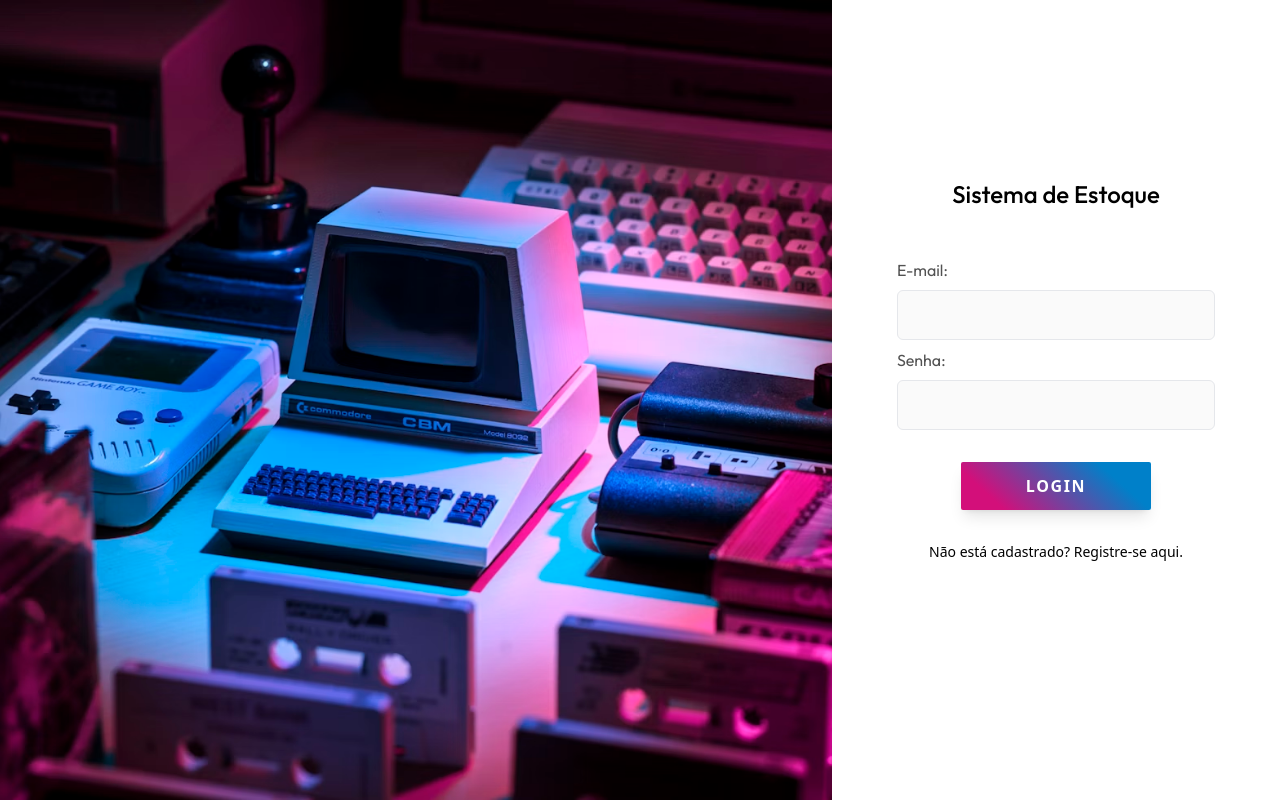
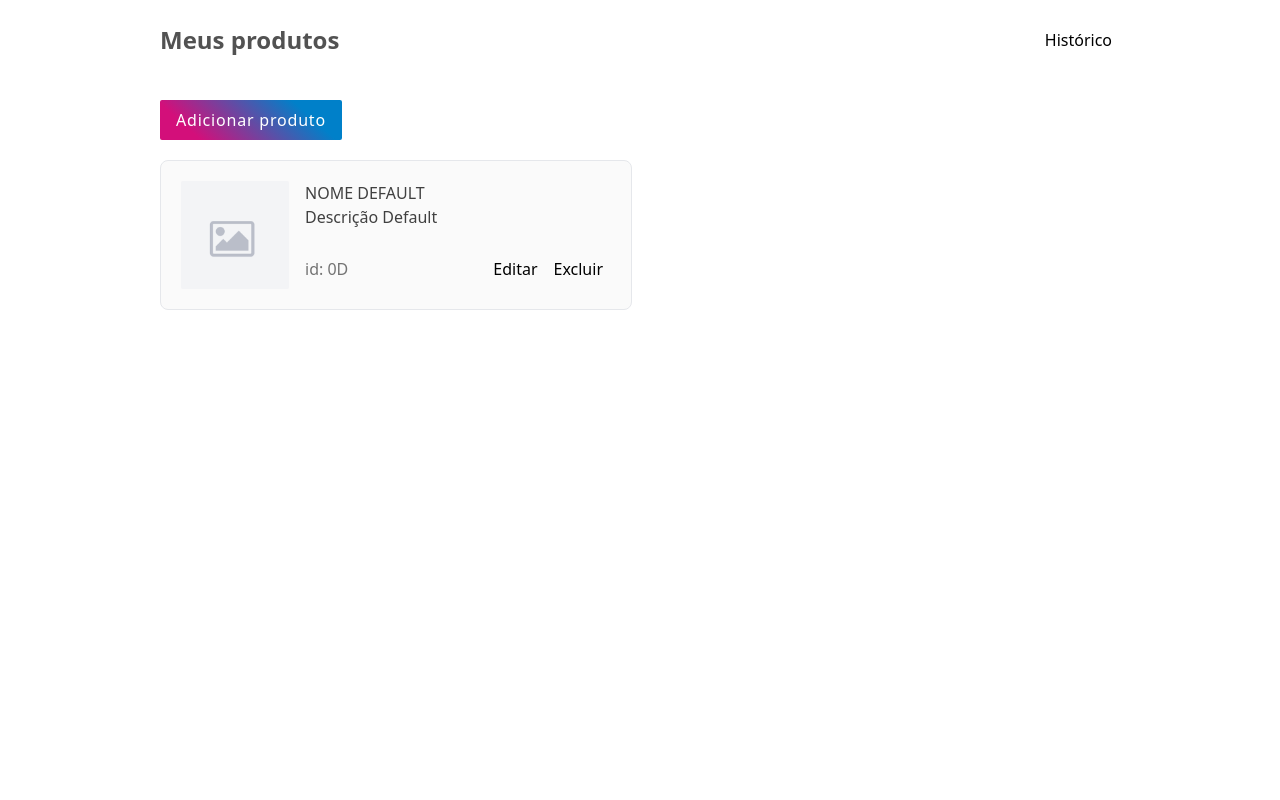
Before and after one commit to ablemosjr/mindgroup-frontend, a React (Vite) app: page /products in a window 1280 px wide. Before the commit this address led to /home. Built offline with nearby package versions, Linux system fonts and the light colour scheme.

Commit message:
feat: button and product card component, products page styles

```diff
--- a/src/App.tsx
+++ b/src/App.tsx
@@ -12,9 +12,10 @@ const App: React.FC = () => {
       <Routes>
         <Route path="/home" element={<Homepage />} />
         <Route element={<ProtectedRoute />}>
-          <Route path="/products" element={<Dashboard />} />
+          {/* <Route path="/products" element={<Dashboard />} /> */}
           <Route path="*" element={<Homepage />} />
         </Route>
+        <Route path="/products" element={<Dashboard />} />
       </Routes>
     </AuthProvider>
   )
--- /dev/null
+++ b/src/components/CardProduct.tsx
@@ -0,0 +1,26 @@
+import imageDefault from '../assets/imageDefault.png';
+import LinkButton from './LinkButton';
+
+const CardProduct: React.FC = () => {
+  return (
+    <div className="flex flex-col p-5 bg-neutral-50 border outline-neutral-600 rounded-lg min-[475px]:flex-row min-[475px]:h-[150px]">
+      <img className="rounded-sm min-[475px]:h-full" src={imageDefault} alt="Imagem não carregada" />
+      <div className="flex flex-col justify-between min-[475px]:ml-4 w-full">
+        <div className="text-neutral-700 my-4 min-[475px]:my-0">
+          <h2 className="uppercase font-medium ">Nome Default</h2>
+          <p className="font-light">Descrição Default</p>
+        </div>
+        <div className="flex flex-row items-center justify-between">
+          <span className="font-light text-neutral-500">id: 0D</span>
+
+          <div>
+          <LinkButton title="Editar" />
+          <LinkButton title="Excluir" />
+          </div>
+        </div>
+      </div>
+    </div>
+  )
+}
+
+export default CardProduct;
--- /dev/null
+++ b/src/components/LinkButton.tsx
@@ -0,0 +1,16 @@
+interface LinkButtonProps {
+  title: string;
+  onClick?: () => void;
+}
+
+const LinkButton: React.FC<LinkButtonProps> = ({ title, onClick }) => {
+  return (
+    <button type="button"
+      className="p-2 cursor-pointer text-base font-normal hover:font-semibold relative slice-text"
+      onClick={onClick}
+      >{title}
+    </button>
+  )
+}
+
+export default LinkButton;
--- a/src/components/Login.tsx
+++ b/src/components/Login.tsx
@@ -1,5 +1,6 @@
 import React, { useState } from "react";
 import { useAuth } from "../context/AuthContext";
+import Button from "./LinkButton";
 
 const Login: React.FC = () => {
   const [isRegister, setIsRegister] = useState<boolean>(false);
@@ -77,17 +78,17 @@ const Login: React.FC = () => {
         </div>
 
         <button type="submit"
-          className="uppercase py-3 w-[60%] rounded-sm shadow-lg font-bold text-white tracking-widest gradient-color hover:brightness-110 active:scale-105"
+          className="uppercase py-3 w-[60%] font-bold button gradient-color"
         >{isRegister ? 'Registrar' : 'Login'}
         </button>
 
-        <span className="cursor-pointer text-sm font-light hover:font-semibold" onClick={() => setIsRegister(!isRegister)}>
-          {isRegister ?
-            'Já possui uma conta? Faça login!'
-            :
-            'Não está cadastrado? Registre-se aqui.'
-          }
-        </span>
+        <Button onClick={() => setIsRegister(!isRegister)}
+        title={isRegister ?
+          'Já possui uma conta? Faça login!'
+          :
+          'Não está cadastrado? Registre-se aqui.'
+        }
+        />
       </form>
     </section>
   )
--- a/src/index.css
+++ b/src/index.css
@@ -9,3 +9,32 @@
   background: linear-gradient(42deg, rgba(211,15,122,1) 18%, rgba(0,128,201,1) 78%);
   filter: progid:DXImageTransform.Microsoft.gradient(startColorstr="#d30f7a",endColorstr="#0080c9",GradientType=1);
 }
+
+.slice-text:hover::after {
+  content: "";
+  position: absolute;
+  left: 0;
+  bottom: 0px;
+  height: 2px;
+  width: 100%;
+  background: rgb(211,15,122);
+  background: -moz-linear-gradient(42deg, rgba(211,15,122,1) 18%, rgba(0,128,201,1) 78%);
+  background: -webkit-linear-gradient(42deg, rgba(211,15,122,1) 18%, rgba(0,128,201,1) 78%);
+  background: linear-gradient(42deg, rgba(211,15,122,1) 18%, rgba(0,128,201,1) 78%);
+}
+
+.button {
+  border-radius: .125rem;
+  box-shadow: var(--tw-ring-offset-shadow, 0 0 #0000), var(--tw-ring-shadow, 0 0 #0000), var(--tw-shadow);
+  color: #FFF;
+  font-weight: 500;
+  letter-spacing: .05em;
+}
+
+.button:hover {
+  filter: brightness(1.1);
+}
+
+.button:active {
+  transform: scale(1.05);
+}
--- a/src/pages/Dashboard.tsx
+++ b/src/pages/Dashboard.tsx
@@ -1,6 +1,25 @@
+import LinkButton from '../components/LinkButton';
+import CardProduct from '../components/CardProduct';
+
 const Dashboard = () => {
   return (
-    <div>Dashboard</div>
+    <main className="p-5 max-w-[1000px] mx-auto">
+      <header className="flex items-center justify-between">
+        <h1 className="text-2xl font-bold text-neutral-600">Meus produtos</h1>
+        <LinkButton title="Histórico" onClick={() => {}} />
+      </header>
+
+      <section className=" mt-10">
+        <button type="button"
+          className="py-2 px-4 button gradient-color mb-5"
+        >Adicionar produto
+        </button>
+
+        <div className="grid grid-cols-1 gap-4 md:grid-cols-2">
+          <CardProduct />
+        </div>
+      </section>
+    </main>
   )
 }
 
```
Also changed, not shown: src/assets/imageDefault.png (added).
